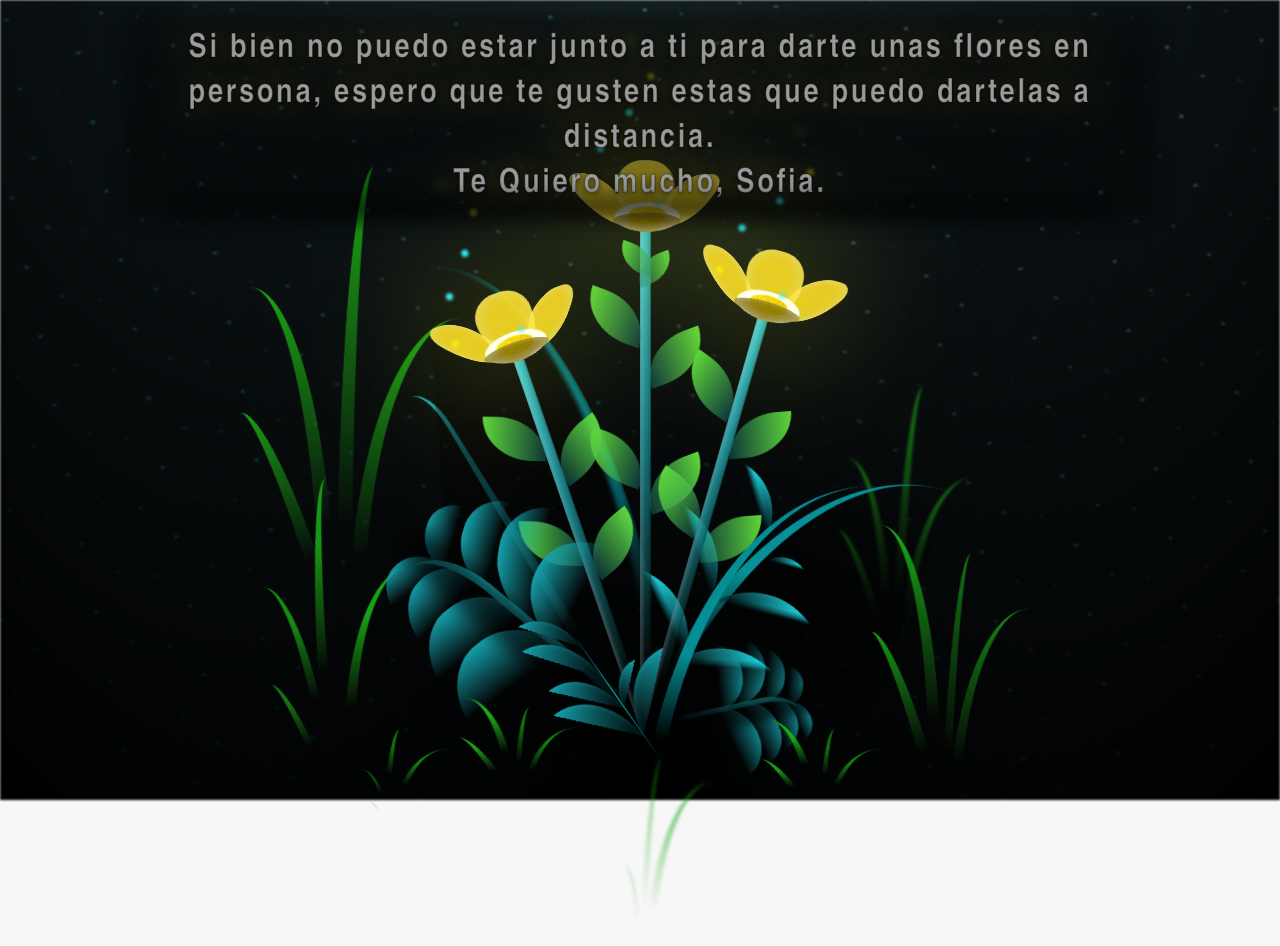
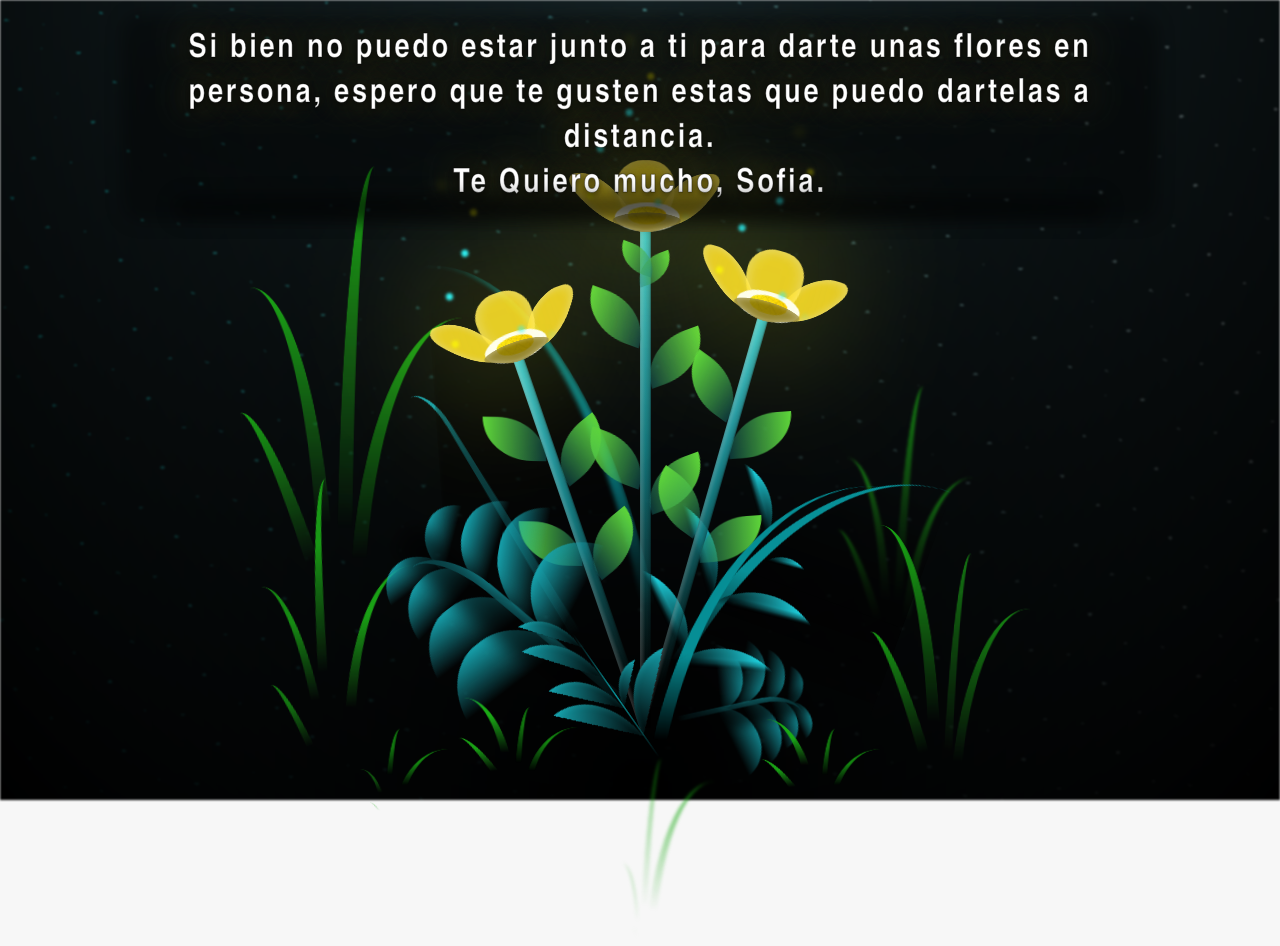
Before and after one commit to anibal852/TusFloresAmarillas, a plain HTML site: page flower.html in a window 1280 px wide. Drawn offline with Linux system fonts and the light colour scheme.

Commit message:
Update main.css

```diff
--- a/css/main.css
+++ b/css/main.css
@@ -1666,7 +1666,7 @@ h1 {
   z-index:9999;                   /* por encima de flores, brillos y night */
   pointer-events:none;            /* no bloquea clics/gestos en la escena */
   text-align:center;
-  color:#fff;
+  color:#b3ff00;
   line-height:1.35;
   letter-spacing:.08em;
   text-shadow:
@@ -1705,7 +1705,7 @@ h1 {
 
 /* si quieres que el h1 siga amarillo pero legible, activa este bloque: */
 .titulo{
-  color:#9b9b9b;                                  /* amarillo cálido */
+  color:#ffffff;                                   /* amarillo cálido */
   -webkit-text-stroke: 1px rgba(0,0,0,.35);
   text-shadow:
     0 2px 6px rgba(0,0,0,.6),
```
